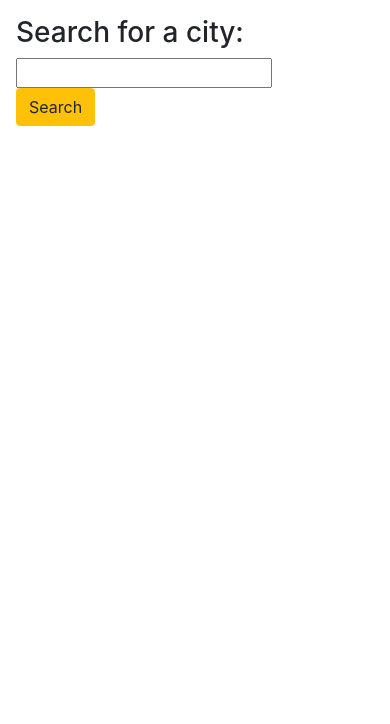
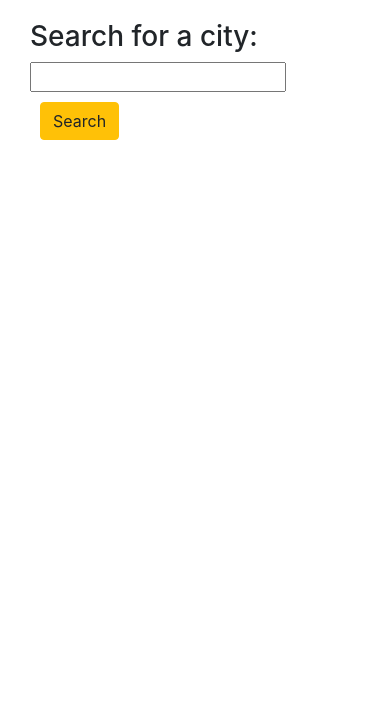
Before and after one commit to aberger3647/weather-dashboard, a plain HTML site: page index.html in a window 390 px wide. Shown: the part 120-844 px from the top of the page. Drawn offline with nearby package versions, Linux system fonts and the light colour scheme.

Commit message:
fix responsive layout

```diff
--- a/index.html
+++ b/index.html
@@ -17,48 +17,73 @@
     <h1>Weather Dashboard</h1>
   </nav>
 
-<div class="main d-flex p-3">
+<div class="container-fluid">
 
-    <div class="col-md-2">
+  <div class="row main">
+
+      <div class="col-md-3">
+
+        <div class="container">
 
                 <div class="row" id="city-search">
+                  <div class="col">
                     <h3>Search for a city:</h3>
+                  </div>
                 </div>
 
                 <div class="row">
+                  <div class="col">
                     <form id="city-form">
                         <input name="city" id="city-input" type="text">
                         <button type="submit" class="btn btn-warning" id="search-btn">Search</button>
                       </form>
                     </div>
+                </div>
 
-        <div class="row" id="search-history"></div>
+                <div class="row">
+                  <div class="col" id="search-history"></div>
+                </div>
+        </div>
 
       </div>
 
-    <div class="col-md-5">
+      <div class="col-md-9">
+        <div class="container">
 
           <div class="row" id="current-data">
 
+            <div class="col">
               <div id="city-date">
                 <h3 id="current-city"></h3>
                 <h4 id="current-date"></h4>
               </div>
+            </div>
 
+            <div class="col">
               <div id="temp-wind-hum">
                 <p id="current-temp"></p>
                 <p id="current-wind"></p>
                 <p id="current-humidity"></p>
               </div>
+            </div>
 
+            <div class="col">
               <span id="current-icon"></span>
+            </div>
 
           </div>
 
-        <div class="row"><h3 id="five-day-label"></h3></div>
+          <div class="row">
+            <div class="col">
+              <h3 id="five-day-label"></h3></div>
+            </div>
 
           <div class="row" id="five-day-forecast"></div>
+
       </div>
+
+  </div>
+
 </div>
 </body>
 
--- a/style.css
+++ b/style.css
@@ -1,5 +1,6 @@
 .custom-navbar {
   background-color: rgb(0, 157, 255);
+  margin-bottom: 20px;
 }
 
 h1 {
@@ -7,10 +8,14 @@ h1 {
 }
 
 #temp-wind-hum, #city-date, #current-icon, #search-history {
-  display:block;
+  display: block;
 }
 
 #current-data, #five-day-forecast {
-  display:flex;
-  justify-content:space-evenly;
+  display: flex;
+  justify-content: space-between;
 }
+
+button {
+  margin: 10px;
+}
```
Lines whose indentation alone changed are shown as unchanged.
